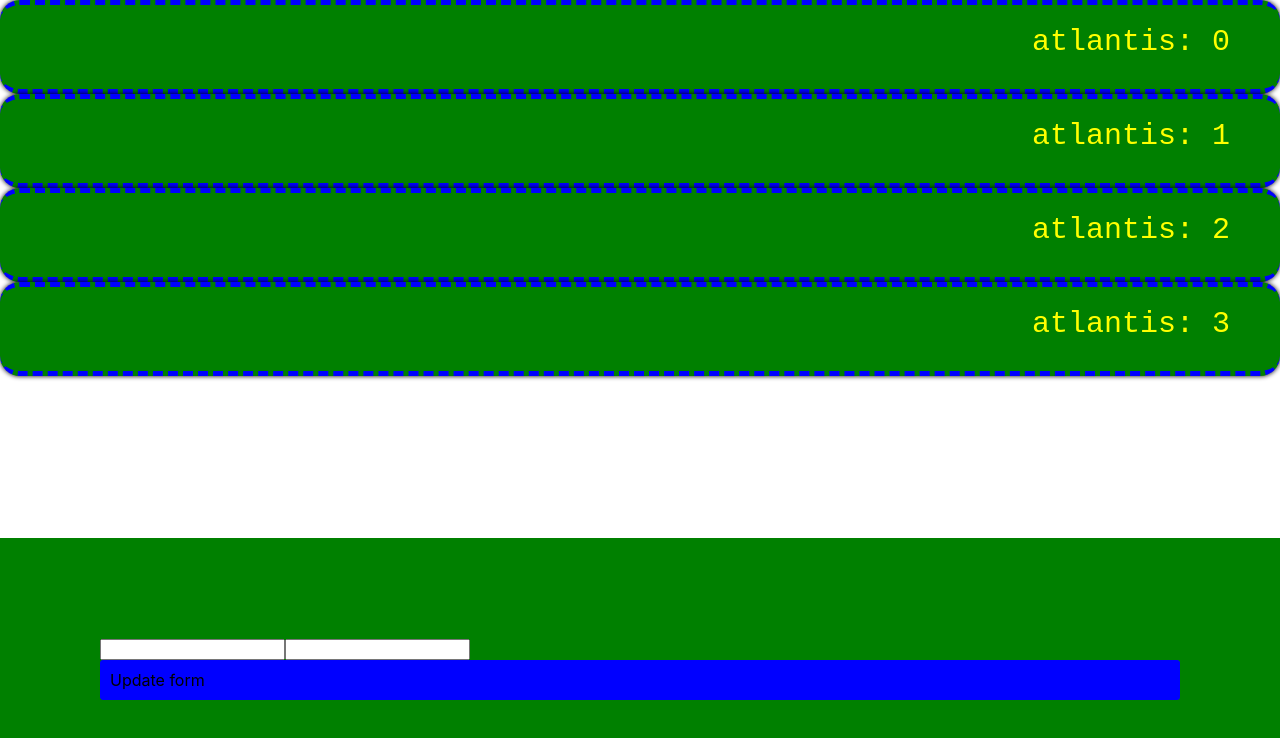
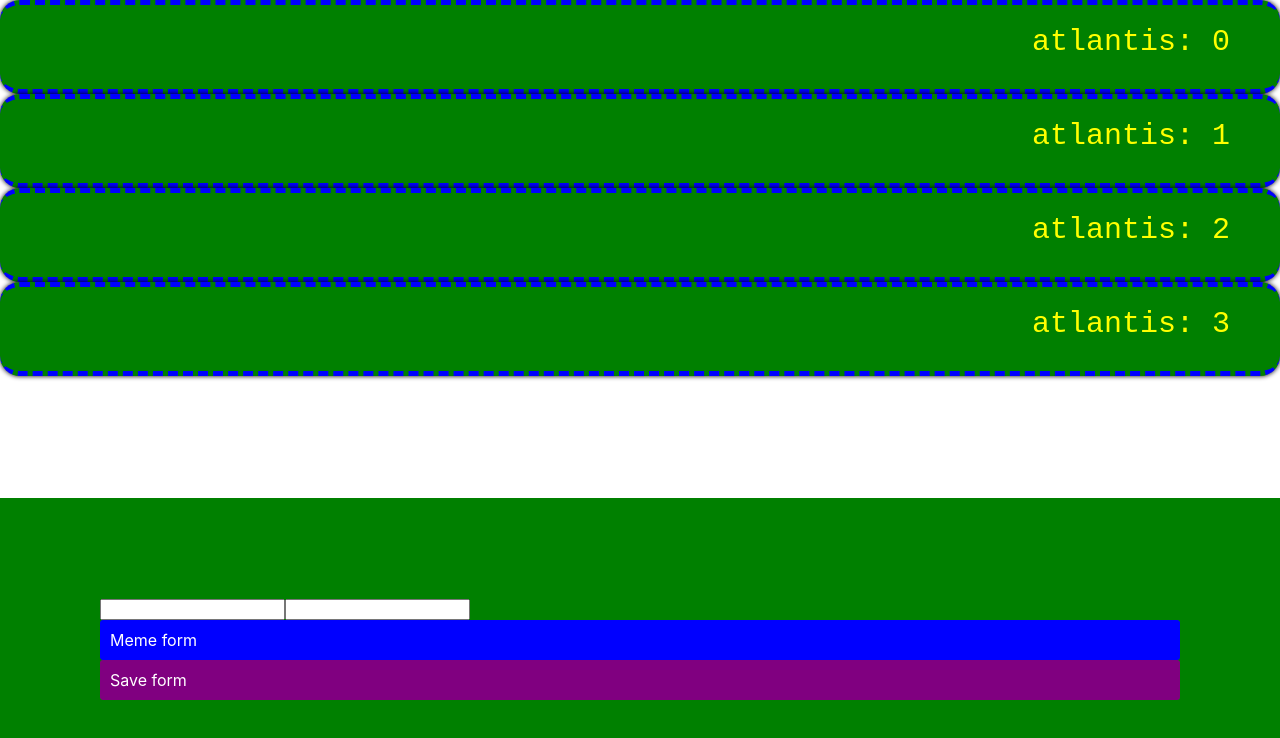
Before and after one commit to jackrobertscott/nuggets, a React (Create React App) app in the folder packages/examples/: page / in a window 1280 px wide. Shown: the top 738 px of the page. Built offline with nearby package versions, Linux system fonts and the light colour scheme.

Commit message:
forms are wow

```diff
--- a/packages/examples/src/nuggets/HelloForm.tsx
+++ b/packages/examples/src/nuggets/HelloForm.tsx
@@ -8,10 +8,12 @@ const HelloForm: FunctionComponent = () => {
       name: 'memes',
       home: 'dreams',
     });
-  console.log(form);
+  const save = () => {
+    console.log('save: ', form);
+  };
   return (
     <Square color="green" padding={100}>
-      <Form value={form} change={console.log}>
+      <Form value={form} change={setForm}>
         <Input name="name" value={form.name}>
           {({ value, change }: any) => (
             <input
@@ -30,7 +32,10 @@ const HelloForm: FunctionComponent = () => {
         </Input>
       </Form>
       <Square color="blue" padding={10} corners={{ radius: 3 }} click={reform}>
-        <Text>Update form</Text>
+        <Text color="white">Meme form</Text>
+      </Square>
+      <Square color="purple" padding={10} corners={{ radius: 3 }} click={save}>
+        <Text color="white">Save form</Text>
       </Square>
     </Square>
   );
```
